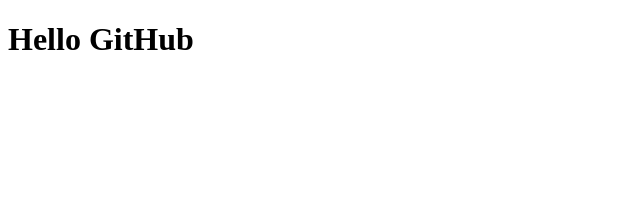
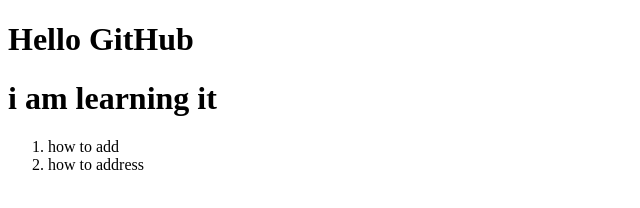
Before and after one commit to SAIPRANAV-BOT/DEVOPS, a plain HTML site: page index.html in a window 1280 px wide. Shown: the whole page, without its empty margins (0-640 px from the left). Drawn offline with Linux system fonts and the light colour scheme.

Commit message:
Update CI workflow and index.html

```diff
--- a/index.html
+++ b/index.html
@@ -5,5 +5,10 @@
 </head>
 <body>
 <h1>Hello GitHub</h1>
+<h1>i am learning it</h1>
+<ol>
+<li>how to add</li>
+<li>how to address</li>
+</ol>
 </body>
 </html>
```
Also changed, not shown: DEVOPS CODE.txt (added), 1 other file.
